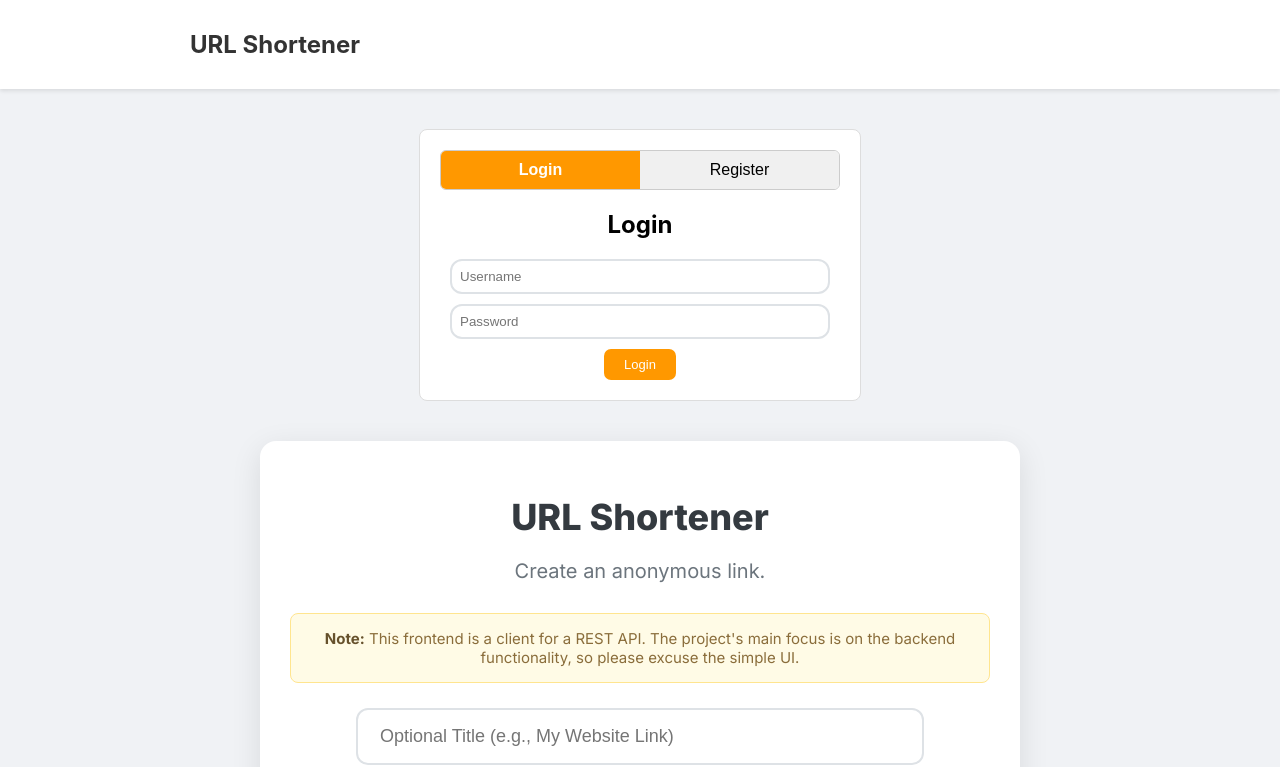
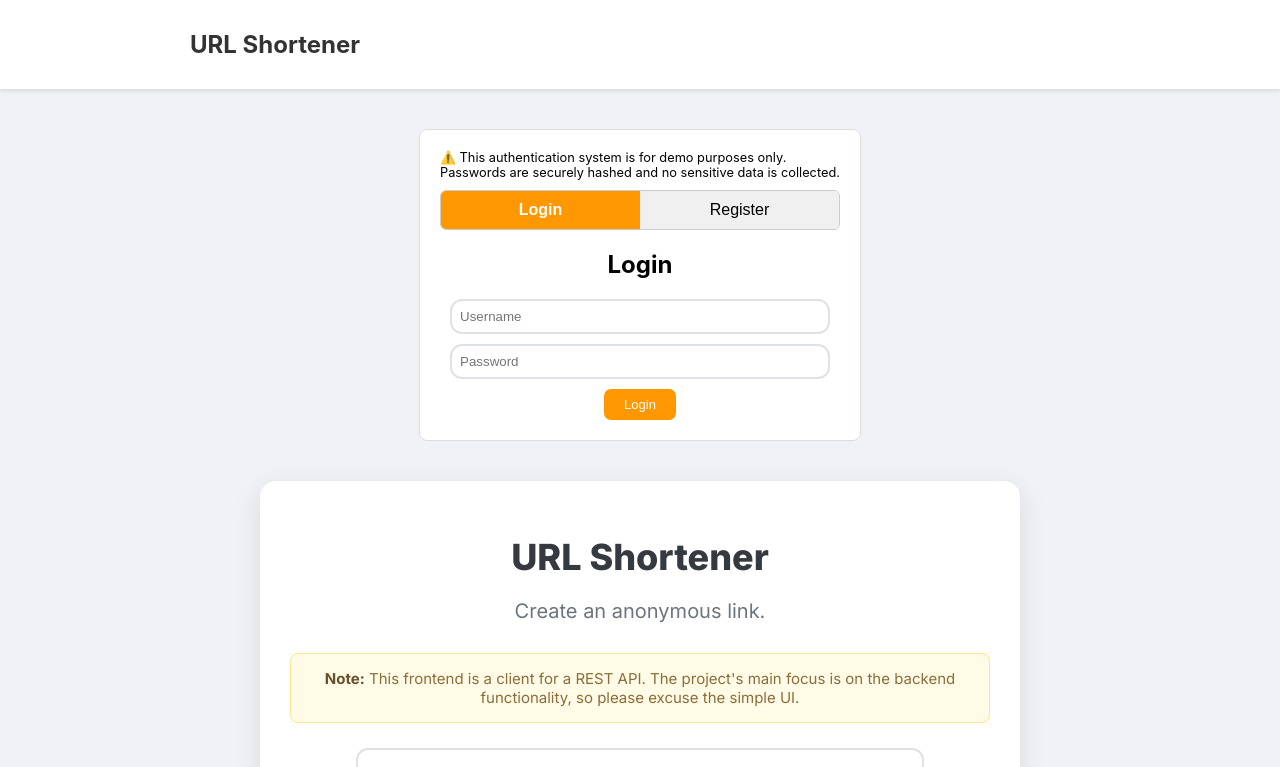
Before and after one commit to ruldak/vue_url_shortener, a Vue app: page / in a window 1280 px wide. Shown: the top 767 px of the page. Built offline with nearby package versions, Linux system fonts and the light colour scheme.

Commit message:
added a note that authentication is for demo purposes only and is safe.

```diff
--- a/src/App.vue
+++ b/src/App.vue
@@ -11,6 +11,12 @@
 
     <main>
       <div v-if="!isAuthenticated" class="auth-container">
+
+		<div style="font-size: .8rem; margin-bottom: 10px;">
+		  ⚠️ This authentication system is for demo purposes only.
+		  Passwords are securely hashed and no sensitive data is collected.
+		</div>
+
         <div class="auth-toggle">
           <button :class="{ active: !showRegister }" @click="showRegister = false">Login</button>
           <button :class="{ active: showRegister }" @click="showRegister = true">Register</button>
```
